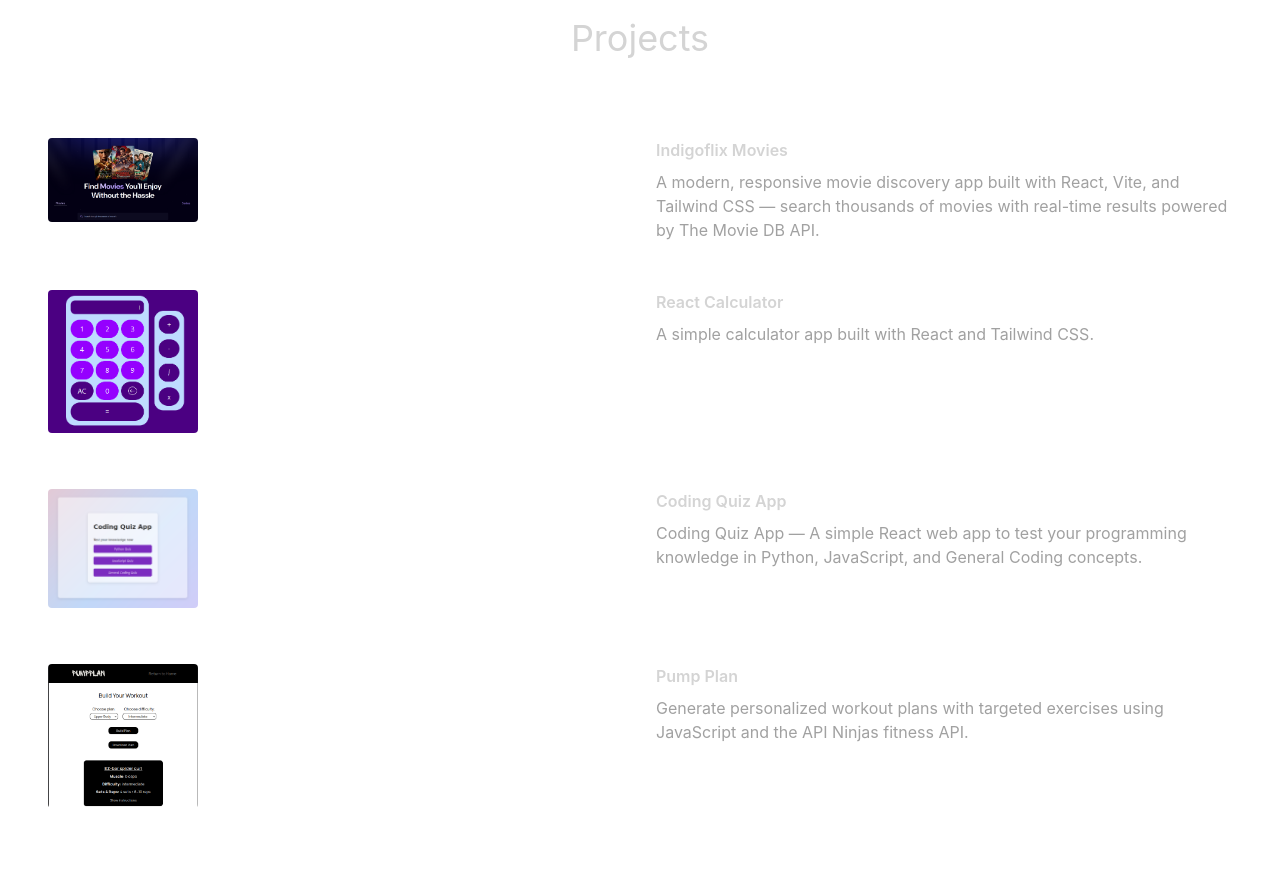
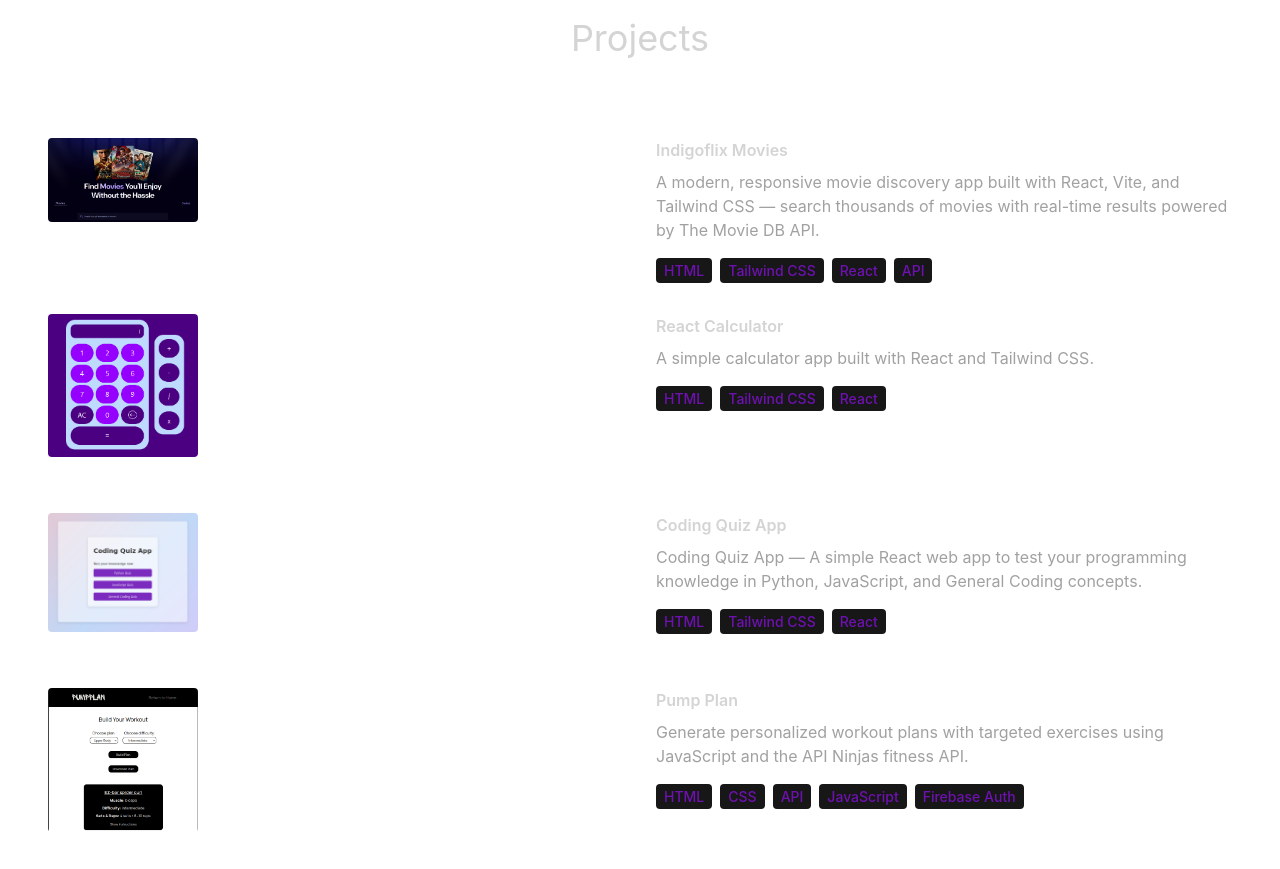
Before and after one commit to AdamAbdallah1/adam-portfolio, a React (Vite) app: page / in a window 1280 px wide. Shown: the part 2020-2889 px from the top of the page. Built offline with nearby package versions, Linux system fonts and the light colour scheme.

Commit message:
Adding project details

```diff
--- a/src/components/Projects.jsx
+++ b/src/components/Projects.jsx
@@ -15,6 +15,11 @@
                     <div className='w-full max-w-xl lg:w-3/4'>
                         <h6 className='mb-2 font-semibold'>{project.title}</h6>
                         <p className='mb-4 text-neutral-400'>{project.description}</p>
+                        {project.technologies.map((tech, index) => (
+                            <span className='mr-2 rounded bg-neutral-900 px-2 py-1 text-sm font-medium text-purple-800' key={index}>
+                                {tech}
+                            </span>
+                        ))}
                     </div>
                 </div>
             ))}
```
